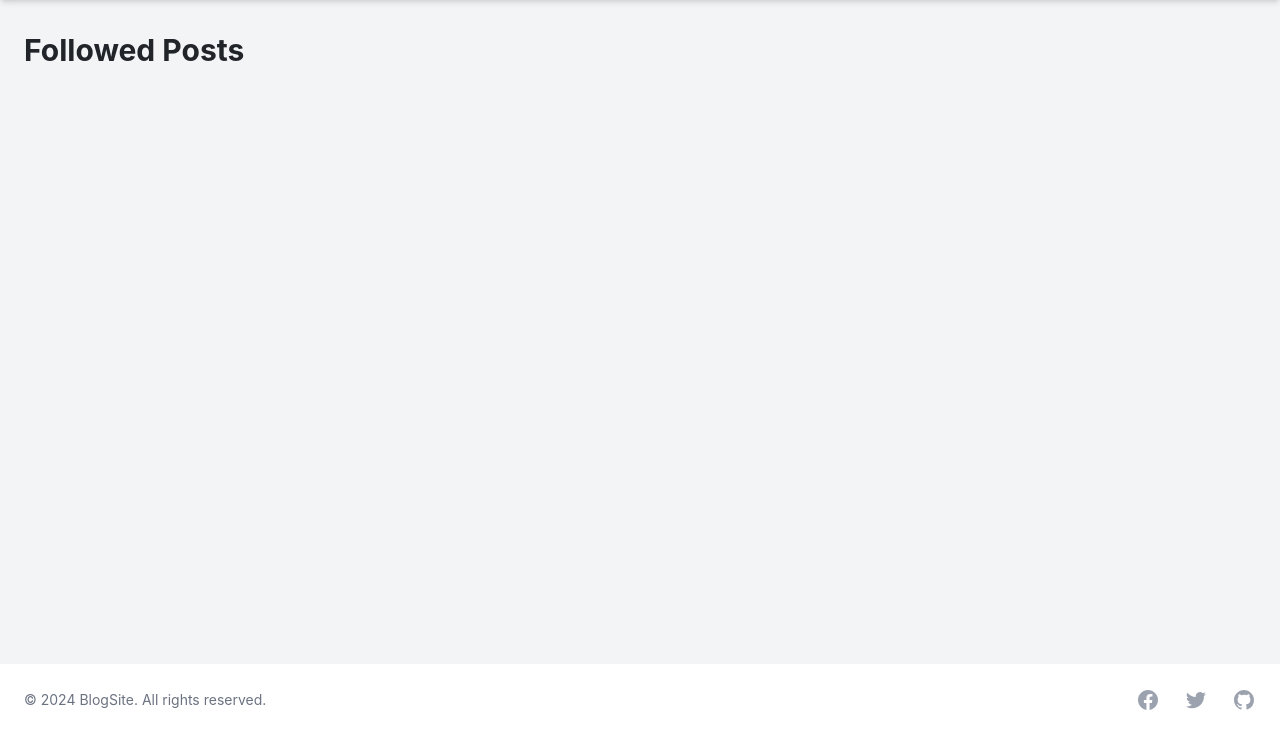
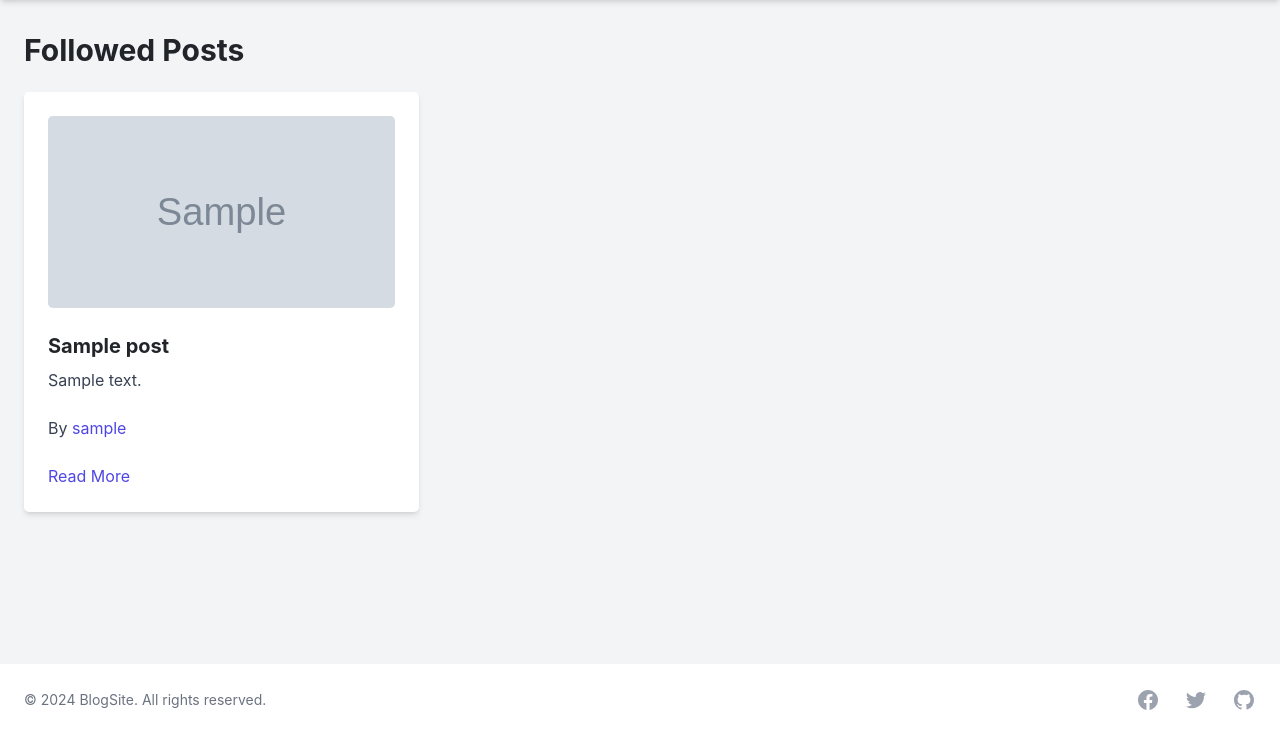
Before and after one commit to Hudesid/Final-Exam, a Django app: page / in a window 1280 px wide. Shown: the part 64-800 px from the top of the page. Run offline with Django 5.2, Linux system fonts and the light colour scheme; a user stored in the database is signed in; tables that the repository leaves empty hold one stand-in row (values such as "Sample post"); grey boxes marked "Sample" are stand-in pictures; data that the repository does not hold is empty; some libraries are stand-ins or nearby versions.

Commit message:
Comment va nimadirlar qildim esimda yo'q

```diff
--- a/blog/urls.py
+++ b/blog/urls.py
@@ -6,11 +6,12 @@ app_name = 'blog'
 urlpatterns = [
     path('', views.FollowedListView.as_view(), name='index'),
     path('post/create/', views.PostCreateView.as_view(), name='post_create'),
-    path('all/post/', views.PostListAll.as_view(), name='all_post'),
+    path('all/post/', views.PostListAll.as_view(), name='all_posts'),
     path('logout/', views.LogoutView.as_view(), name='logout'),
     path('my/profile/<str:username>', views.MyProfileDetailView.as_view(), name='my_profile'),
     path('update/profile/<str:username>', views.UpdateUserProfileView.as_view(), name='update_profile'),
     path('user/profile/<str:username>', views.UserDetailView.as_view(), name='user_profile'),
+    path('delete/comment/<int:pk>', views.DeleteCommentView.as_view(), name='comment_delete'),
     path('post/detail/<int:year>/<int:month>/<int:day>/<slug:slug>', views.PostDetailView.as_view(), name='post_detail'),
     path('post/update/<int:year>/<int:month>/<int:day>/<slug:slug>', views.UpdatePostView.as_view(), name='post_update'),
     path('post/delete/<int:year>/<int:month>/<int:day>/<slug:slug>', views.PostDeleteView.as_view(), name='post_delete')
--- a/blog/views.py
+++ b/blog/views.py
@@ -1,10 +1,9 @@
-from django.http import JsonResponse
 from django.shortcuts import get_object_or_404, redirect
-from django.urls import reverse_lazy, reverse
-from django.views.generic import ListView, DetailView, View, FormView
+from django.urls import reverse_lazy
+from django.views.generic import ListView, DetailView, View
 from django.views.generic.edit import CreateView, UpdateView, DeleteView
 from .forms import PostForm, Post, CommentForm, Comment
-from .models import UserProfile
+from .models import UserProfile, Notification
 from django.contrib.auth import logout
 from django.contrib.auth.mixins import LoginRequiredMixin
 
@@ -14,14 +13,24 @@ class BaseView(View):
     def get_context_data(self, *args, **kwargs):
         context = super().get_context_data(**kwargs)
         context['user_profile'] = get_object_or_404(UserProfile, user=self.request.user)
+        context['notifications'] = Notification.objects.filter(user=self.request.user, is_read=False)
         return context
+
+    def post(self, *args, **kwargs):
+        action = self.request.POST.get('action')
+        if action == 'new follower':
+            notification = Notification.objects.filter(user=self.request.user, is_read=False).last()
+            if notification:
+                notification.is_read = True
+                notification.save()
+            return redirect('blog:user_profile', username=notification.message)
 
 
 class PostCreateView(LoginRequiredMixin, BaseView, CreateView):
     model = Post
     form_class = PostForm
     template_name = 'create-post.html'
-    success_url = reverse_lazy('blog:all_post')
+    success_url = reverse_lazy('blog:all_posts')
 
     def form_valid(self, form):
         post = form.save(commit=False)
@@ -70,13 +79,18 @@ class UserDetailView(LoginRequiredMixin, BaseView, DetailView):
         action = self.request.POST.get('action')
         if action == 'follow':
             self.request.user.userprofile.following.add(self.get_object())
+            Notification.objects.create(user=self.get_object().user, message=self.request.user.username)
 
         elif action == 'unfollow':
             self.request.user.userprofile.following.remove(self.get_object())
 
         return redirect('blog:user_profile', username=self.get_object())
 
+
     def get_context_data(self, *args, **kwargs):
+        comments = []
+        for post in self.get_object().posts:
+            comments.append(post.comments)
         context = super().get_context_data(*args, **kwargs)
         context['follow'] = self.request.user.userprofile.is_following(self.get_object())
         return context
@@ -104,15 +118,15 @@ class PostDetailView(BaseView, DetailView):
                                  )
 
 
-    def post(self, request):
+    def post(self, *args, **kwargs):
         form = CommentForm(self.request.POST)
-
         if form.is_valid():
             comment = form.save(commit=False)
-            comment.name =  request.user.username
-            comment.email = request.user.email
+            comment.post = self.get_object()
+            comment.name =  self.request.user.username
+            comment.email = self.request.user.email
             comment.save()
-            return reverse('blog:post_detail', self.kwargs['year'], self.kwargs['month'], self.kwargs['day'], self.kwargs['slug'])
+            return redirect('blog:post_detail', self.kwargs['year'], self.kwargs['month'], self.kwargs['day'], self.kwargs['slug'])
 
 class LogoutView(LoginRequiredMixin, View):
     def get(self, request, *args, **kwargs):
@@ -156,6 +170,16 @@ class PostDeleteView(LoginRequiredMixin, BaseView, DeleteView):
                                  slug=slug
                                  )
 
+class DeleteCommentView(LoginRequiredMixin, DeleteView):
+    model = Comment
+
+
+    def get_object(self, queryset=None):
+        return get_object_or_404(Comment, pk=self.kwargs['pk'])
+
+    def get_success_url(self):
+        post = self.get_object().post
+        return post.get_absolute_url()
 
 class UpdateUserProfileView(LoginRequiredMixin, BaseView, UpdateView):
     model = UserProfile
--- a/templates/base-entrance.html
+++ b/templates/base-entrance.html
@@ -19,7 +19,7 @@
                         <a href="/" class="text-2xl font-bold text-indigo-600">BlogSite</a>
                     </div>
                     <div class="hidden sm:ml-6 sm:flex sm:space-x-8">
-                        <a href="{% url 'blog:all_post' %}"
+                        <a href="{% url 'blog:all_posts' %}"
                             class="border-transparent text-gray-500 hover:border-gray-300 hover:text-gray-700 inline-flex items-center px-1 pt-1 border-b-2 text-sm font-medium">All
                             Posts</a>
                     </div>
@@ -59,7 +59,7 @@
         <!-- Mobile menu, show/hide based on menu state. -->
         <div class="hidden sm:hidden" id="mobile-menu">
             <div class="pt-2 pb-3 space-y-1">
-                <a href="{% url 'blog:all_post' %}"
+                <a href="{% url 'blog:all_posts' %}"
                     class="border-transparent text-gray-500 hover:bg-gray-50 hover:border-gray-300 hover:text-gray-700 block pl-3 pr-4 py-2 border-l-4 text-base font-medium">All
                     Posts</a>
                 <a href="{% url 'users:login' %}"
--- a/templates/base.html
+++ b/templates/base.html
@@ -20,12 +20,12 @@
             <div class="flex justify-between h-16">
                 <div class="flex">
                     <div class="flex-shrink-0 flex items-center">
-                        <a href="{% url 'blog:all_post' %}" class="text-2xl font-bold text-indigo-600">BlogSite</a>
+                        <a href="{% url 'blog:all_posts' %}" class="text-2xl font-bold text-indigo-600">BlogSite</a>
                     </div>
                     <div class="hidden sm:ml-6 sm:flex sm:space-x-8">
                         <a href="{% url 'blog:index' %}"
                             class="border-transparent text-gray-500 hover:border-gray-300 hover:text-gray-700 inline-flex items-center px-1 pt-1 border-b-2 text-sm font-medium">Home</a>
-                        <a href="{% url 'blog:all_post' %}"
+                        <a href="{% url 'blog:all_posts' %}"
                             class="border-transparent text-gray-500 hover:border-gray-300 hover:text-gray-700 inline-flex items-center px-1 pt-1 border-b-2 text-sm font-medium">All
                             Posts</a>
                         <a href="{% url 'blog:post_create' %}"
@@ -59,12 +59,19 @@
                         <div class="hidden origin-top-right absolute right-0 mt-2 w-48 rounded-md shadow-lg py-1 bg-white ring-1 ring-black ring-opacity-5"
                             id="notifications-dropdown" role="menu" aria-orientation="vertical"
                             aria-labelledby="notifications-menu">
-                            <a href="./user-profile.html"
-                                class="block px-4 py-2 text-sm text-gray-700 hover:bg-gray-100" role="menuitem">You have
-                                1 new follower</a>
-                            <a href="./show-post.html" class="block px-4 py-2 text-sm text-gray-700 hover:bg-gray-100"
-                                role="menuitem">You have 1
-                                new comment</a>
+                            {% if notifications %}
+                                <form method="post">
+                                    {% csrf_token %}
+                                    <input type="hidden" name="action" value="new follower">
+                                    <button type="submit"
+                                        class="block px-4 py-2 text-sm text-gray-700 hover:bg-gray-100" role="menuitem">You have
+                                        {{ notifications.count }} new follower "{{ notifications.last.message }}"
+                                    </button>
+                                </form>
+                            {% endif %}
+                                <a href="./show-post.html" class="block px-4 py-2 text-sm text-gray-700 hover:bg-gray-100"
+                                    role="menuitem">You have 1
+                                    new comment</a>
                         </div>
                     </div>
 
@@ -123,7 +130,7 @@
             <div class="pt-2 pb-3 space-y-1">
                 <a href="{% url 'blog:index' %}"
                     class="border-transparent text-gray-500 hover:bg-gray-50 hover:border-gray-300 hover:text-gray-700 block pl-3 pr-4 py-2 border-l-4 text-base font-medium">Home</a>
-                <a href="{% url 'blog:all_post' %}"
+                <a href="{% url 'blog:all_posts' %}"
                     class="border-transparent text-gray-500 hover:bg-gray-50 hover:border-gray-300 hover:text-gray-700 block pl-3 pr-4 py-2 border-l-4 text-base font-medium">All
                     Posts</a>
                 <a href="{% url 'blog:post_create' %}"
--- a/templates/index.html
+++ b/templates/index.html
@@ -7,15 +7,15 @@
     <main class="flex-grow container mx-auto px-4 py-8">
         <h1 class="text-3xl font-bold mb-6">Followed Posts</h1>
         <div class="grid grid-cols-1 md:grid-cols-2 lg:grid-cols-3 gap-6">
-            {% for post in post %}
+            {% for post in posts %}
                 <div class="bg-white p-6 rounded-lg shadow-md">
-                    <img src="{{ post.image.image.url }}" alt="Post Image" class="w-full h-48 object-cover rounded-lg mb-4">
+                    <img src="{{ post.image.url }}" alt="Post Image" class="w-full h-48 object-cover rounded-lg mb-4">
                     <h2 class="text-xl font-bold mb-2">{{ post.title }}</h2>
                     <p class="text-gray-700 mb-4">{{ post.description }}</p>
-                    <p class="text-gray-700 mb-4">By <a href="./user-profile.html"
-                            class="text-indigo-600 hover:text-indigo-800">{{ post.user.username }}</a>
+                    <p class="text-gray-700 mb-4">By <a href="{% url 'blog:user_profile' username=post.user.user.username %}"
+                            class="text-indigo-600 hover:text-indigo-800">{{ post.user.user.username }}</a>
                     </p>
-                    <a href="show-post.html" class="text-indigo-600 hover:text-indigo-800">Read More</a>
+                    <a href="{{ post.get_absolute_url }}" class="text-indigo-600 hover:text-indigo-800">Read More</a>
                 </div>
             {% endfor %}
         </div>
--- a/templates/user-profile.html
+++ b/templates/user-profile.html
@@ -24,7 +24,7 @@
                                     {% csrf_token %}
                                     {% if follow %}
                                         <input type="hidden" name="action" value="unfollow">
-                                        <button type="submit"class="bg-red-600 text-white py-2 px-4 rounded-md hover:bg-red-700 focus:outline-none focus:ring-2 focus:ring-offset-2 focus:ring-red-500">
+                                        <button type="submit" class="bg-red-600 text-white py-2 px-4 rounded-md hover:bg-red-700 focus:outline-none focus:ring-2 focus:ring-offset-2 focus:ring-red-500">
                                             Unfollow
                                         </button>
                                     {% else %}
```
Also changed, not shown: blog/models.py (+12 -0 lines), templates/show-post.html (+11 -7 lines), blog/migrations/0013_notification.py (added).
